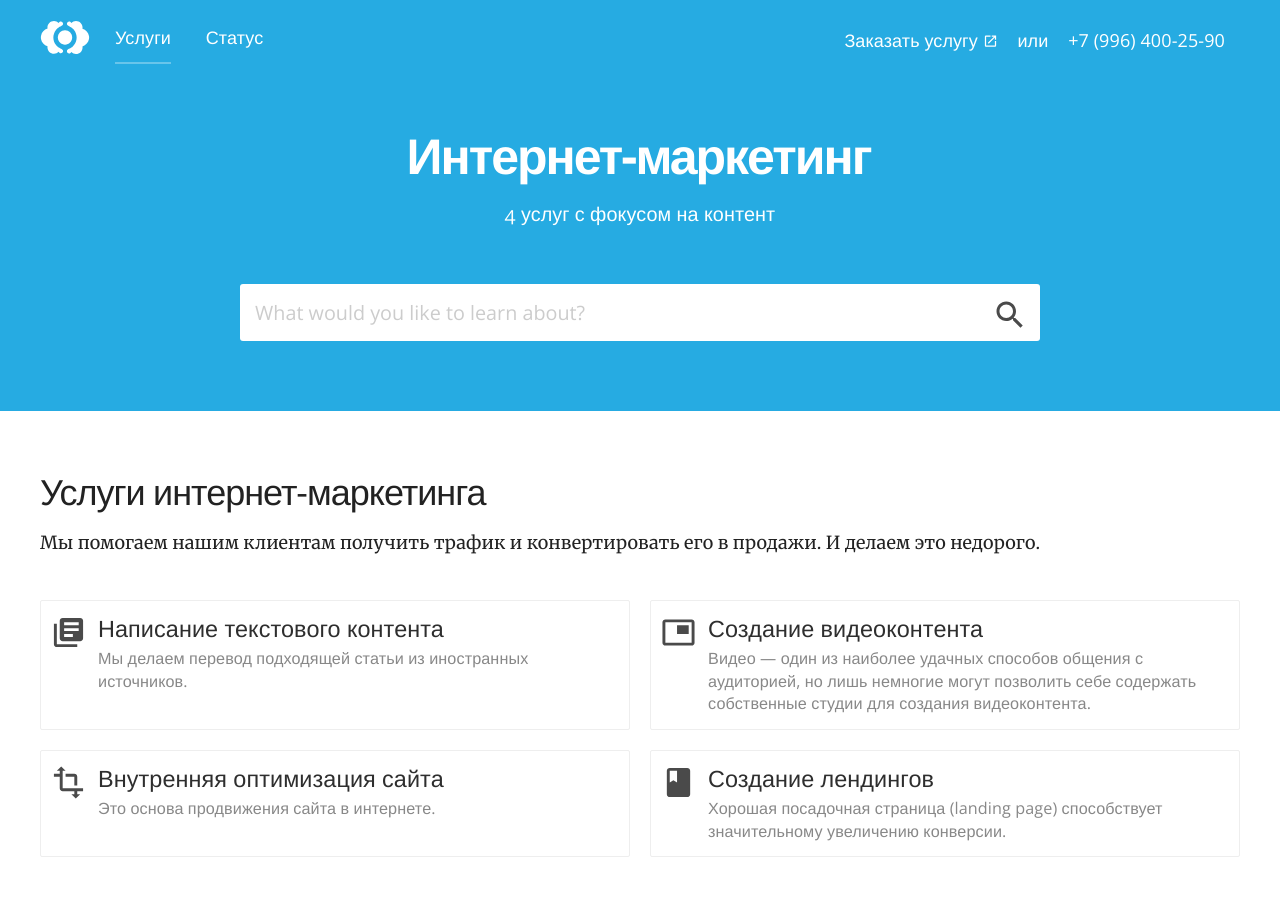
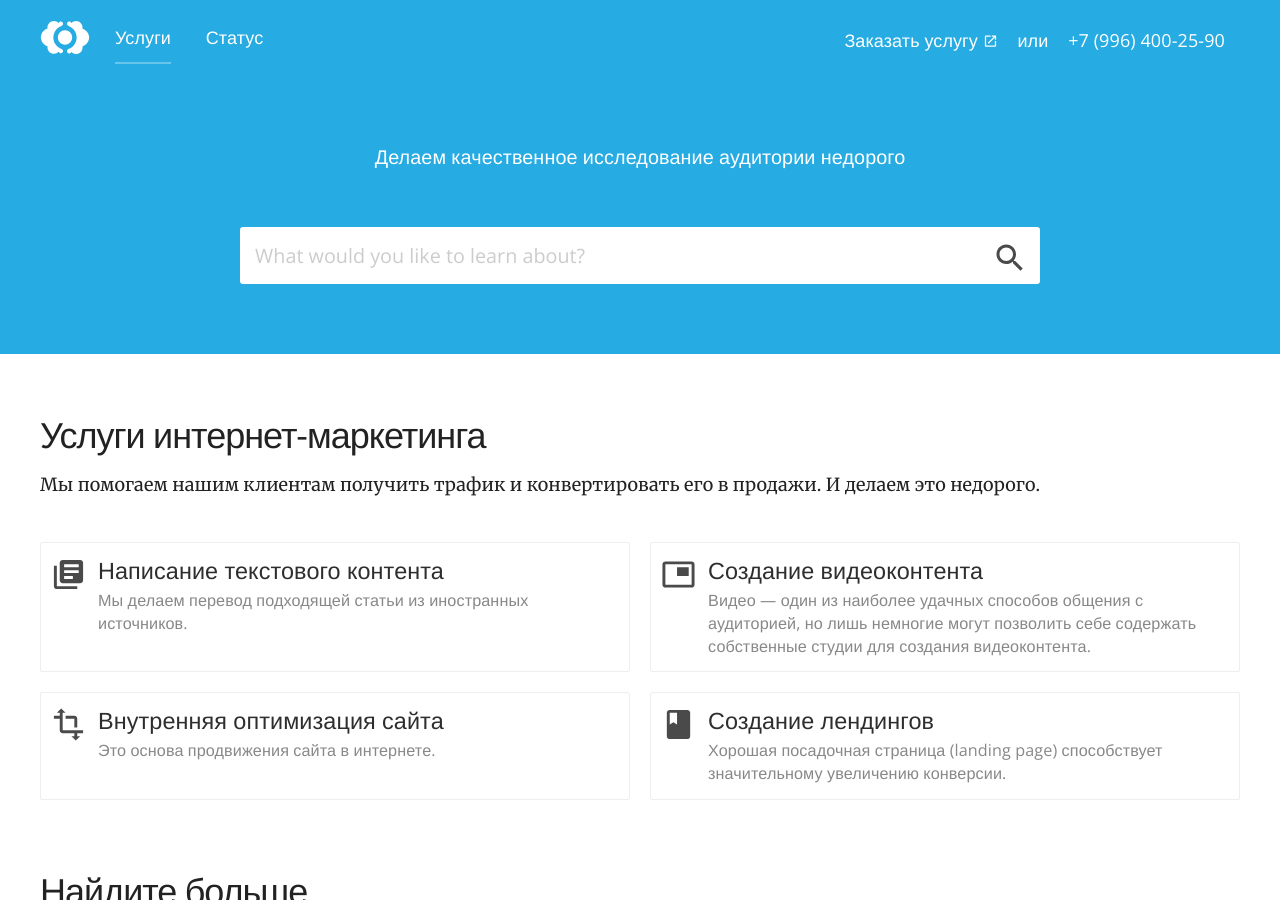
Before and after one commit to RakhimyanTim/digital-marketing.github.io, a Jekyll site: the page built from index.html, in a window 1280 px wide and 900 px high. Built offline with Jekyll 4.4.1, drawn with Linux system fonts in a browser that asks for light colours; nearby versions of some CDN libraries.

Commit message:
Updated '_layouts/default.html' via CloudCannon

```diff
--- a/_layouts/default.html
+++ b/_layouts/default.html
@@ -35,8 +35,8 @@
 					{% include right-navigation.html %}
 				</section>
 				<section class="hero_search">
-					<h1>Интернет-маркетинг</h1>
-					<p class="sub-text">{{ site.posts | size }} услуг с фокусом на контент</p>
+					<h1></h1>
+					<p class="sub-text">Делаем качественное исследование аудитории недорого</p>
 					{% include search.html %}
 				</section>
 			</div>
```
